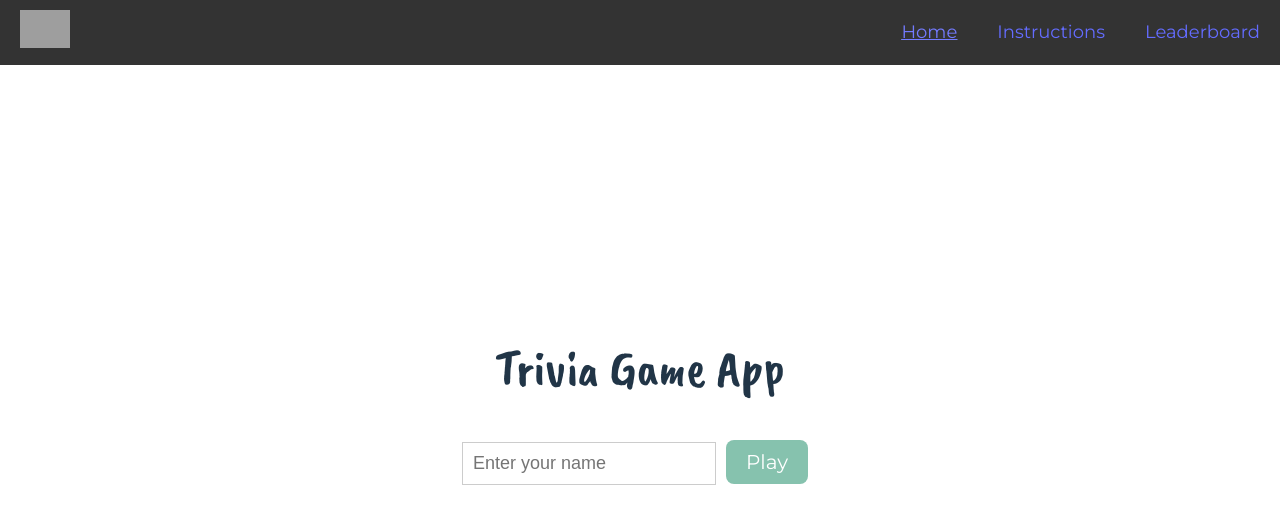
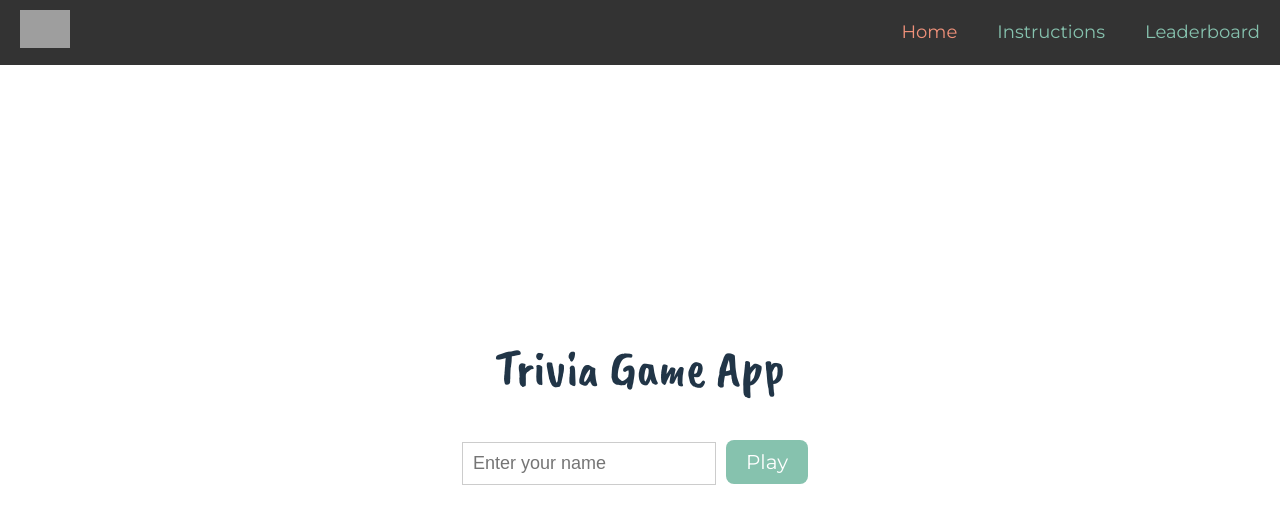
Before and after one commit to GasJazzYounes/trivial-pursuit, a React (Vite) app: page / in a window 1280 px wide. In both pictures the pointer is over the link "Home". Shown: the top 524 px of the page. Built offline with nearby package versions, Linux system fonts and the light colour scheme; no server answers; grey boxes are pictures that could not be loaded.

Commit message:
navbar css tweaks - updated link colours

```diff
--- a/src/components/Navbar/Navbar.module.css
+++ b/src/components/Navbar/Navbar.module.css
@@ -15,6 +15,7 @@
 .navbar .logo {
   width: 50px;
   height: auto;
+  color:#86c2ae;
 }
 
 .navbar .nav-links {
@@ -22,6 +23,7 @@
   display: flex;
   margin: 0;
   padding: 0;
+
 }
 
 .navbar .nav-links li {
@@ -32,7 +34,11 @@
   margin-right: 40px;
 }
 
-.navbar .nav-links li:hover {
-  text-decoration: underline;
+.navbar .nav-links li a {
   color: #86c2ae;
 }
+
+.navbar .nav-links li a:hover {
+ color: #f0917a;
+ transition: 0.3s ease-in-out;
+}
```
